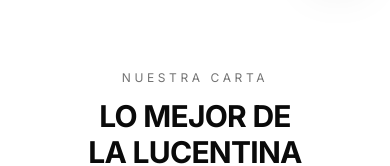
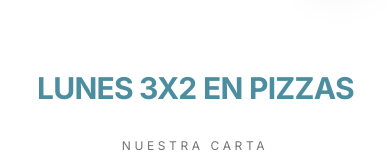
Before and after one commit to manuRoRe/la-lucentina, a React (Vite) app: page / in a window 390 px wide. Shown: the part 854-1020 px from the top of the page. Built offline with nearby package versions, Linux system fonts and the light colour scheme; no server answers; the database is empty.

Commit message:
Update in the phone calls adding an alert to dont call instantly after clicking the button

```diff
--- a/package.json
+++ b/package.json
@@ -14,7 +14,9 @@
     "@tailwindcss/vite": "^4.2.0",
     "class-variance-authority": "^0.7.1",
     "clsx": "^2.1.1",
+    "gsap": "^3.14.2",
     "lucide-react": "^0.575.0",
+    "motion": "^12.34.3",
     "radix-ui": "^1.4.3",
     "react": "^19.2.0",
     "react-dom": "^19.2.0",
--- /dev/null
+++ b/src/components/BlurText.tsx
@@ -0,0 +1,132 @@
+import { motion, type Easing, type Transition } from "motion/react";
+import { useEffect, useRef, useState, useMemo } from "react";
+
+type BlurTextProps = {
+  text?: string;
+  delay?: number;
+  className?: string;
+  animateBy?: "words" | "letters";
+  direction?: "top" | "bottom";
+  threshold?: number;
+  rootMargin?: string;
+  animationFrom?: Record<string, string | number>;
+  animationTo?: Array<Record<string, string | number>>;
+  easing?: Easing | Easing[];
+  onAnimationComplete?: () => void;
+  stepDuration?: number;
+};
+
+const buildKeyframes = (
+  from: Record<string, string | number>,
+  steps: Array<Record<string, string | number>>,
+): Record<string, Array<string | number>> => {
+  const keys = new Set<string>([
+    ...Object.keys(from),
+    ...steps.flatMap((s) => Object.keys(s)),
+  ]);
+
+  const keyframes: Record<string, Array<string | number>> = {};
+  keys.forEach((k) => {
+    keyframes[k] = [from[k], ...steps.map((s) => s[k])];
+  });
+  return keyframes;
+};
+
+const BlurText: React.FC<BlurTextProps> = ({
+  text = "",
+  delay = 200,
+  className = "",
+  animateBy = "words",
+  direction = "top",
+  threshold = 0.1,
+  rootMargin = "0px",
+  animationFrom,
+  animationTo,
+  easing = (t: number) => t,
+  onAnimationComplete,
+  stepDuration = 0.35,
+}) => {
+  const elements = animateBy === "words" ? text.split(" ") : text.split("");
+  const [inView, setInView] = useState(false);
+  const ref = useRef<HTMLParagraphElement>(null);
+
+  useEffect(() => {
+    if (!ref.current) return;
+    const observer = new IntersectionObserver(
+      ([entry]) => {
+        if (entry.isIntersecting) {
+          setInView(true);
+          observer.unobserve(ref.current as Element);
+        }
+      },
+      { threshold, rootMargin },
+    );
+    observer.observe(ref.current);
+    return () => observer.disconnect();
+  }, [threshold, rootMargin]);
+
+  const defaultFrom = useMemo(
+    () =>
+      direction === "top"
+        ? { filter: "blur(10px)", opacity: 0, y: -50 }
+        : { filter: "blur(10px)", opacity: 0, y: 50 },
+    [direction],
+  );
+
+  const defaultTo = useMemo(
+    () => [
+      {
+        filter: "blur(5px)",
+        opacity: 0.5,
+        y: direction === "top" ? 5 : -5,
+      },
+      { filter: "blur(0px)", opacity: 1, y: 0 },
+    ],
+    [direction],
+  );
+
+  const fromSnapshot = animationFrom ?? defaultFrom;
+  const toSnapshots = animationTo ?? defaultTo;
+
+  const stepCount = toSnapshots.length + 1;
+  const totalDuration = stepDuration * (stepCount - 1);
+  const times = Array.from({ length: stepCount }, (_, i) =>
+    stepCount === 1 ? 0 : i / (stepCount - 1),
+  );
+
+  return (
+    <p ref={ref} className={`blur-text ${className} flex flex-wrap`}>
+      {elements.map((segment, index) => {
+        const animateKeyframes = buildKeyframes(fromSnapshot, toSnapshots);
+
+        const spanTransition: Transition = {
+          duration: totalDuration,
+          times,
+          delay: (index * delay) / 1000,
+          ease: easing,
+        };
+
+        return (
+          <motion.span
+            key={index}
+            initial={fromSnapshot}
+            animate={inView ? animateKeyframes : fromSnapshot}
+            transition={spanTransition}
+            onAnimationComplete={
+              index === elements.length - 1 ? onAnimationComplete : undefined
+            }
+            style={{
+              display: "inline-block",
+              willChange: "transform, filter, opacity",
+            }}
+          >
+            {segment === " " ? "\u00A0" : segment}
+            {animateBy === "words" && index < elements.length - 1 && "\u00A0"}
+          </motion.span>
+        );
+      })}
+    </p>
+  );
+};
+
+export default BlurText;
--- /dev/null
+++ b/src/components/ContactAlert.tsx
@@ -0,0 +1,47 @@
+import { CONTACT_INFO } from "@/config/Constants";
+import {
+  AlertDialogHeader,
+  AlertDialogTitle,
+  AlertDialogDescription,
+  AlertDialogFooter,
+  AlertDialogCancel,
+  AlertDialogAction,
+  AlertDialog,
+  AlertDialogContent,
+  AlertDialogTrigger,
+} from "./ui/alert-dialog";
+
+const ContactAlert = ({ children }: { children: React.ReactNode }) => {
+  return (
+    <AlertDialog>
+      <AlertDialogTrigger asChild>{children}</AlertDialogTrigger>
+
+      <AlertDialogContent className="rounded-2xl w-[90%] max-w-[400px]">
+        <AlertDialogHeader>
+          <AlertDialogTitle className="text-xl font-black uppercase tracking-tight">
+            ¿Hacemos tu pedido?
+          </AlertDialogTitle>
+          <AlertDialogDescription className="text-base">
+            Te conectaremos directamente con La Lucentina para que puedas pedir
+            tus platos favoritos o consultar lo que quieras.
+          </AlertDialogDescription>
+        </AlertDialogHeader>
+        <AlertDialogFooter className="gap-2 mt-4">
+          <AlertDialogCancel className="font-bold uppercase text-xs tracking-widest border-2">
+            Aun no
+          </AlertDialogCancel>
+          <AlertDialogAction asChild className="bg-black hover:bg-neutral-800">
+            <a
+              href={`tel:${CONTACT_INFO.phone}`}
+              className="font-bold uppercase text-xs tracking-widest text-white"
+            >
+              Llamar ahora
+            </a>
+          </AlertDialogAction>
+        </AlertDialogFooter>
+      </AlertDialogContent>
+    </AlertDialog>
+  );
+};
+
+export default ContactAlert;
--- a/src/components/Footer.tsx
+++ b/src/components/Footer.tsx
@@ -1,6 +1,7 @@
 import { Phone, Instagram, Facebook } from "lucide-react";
 import { CONTACT_INFO } from "../config/Constants";
 import { navLinks } from "@/lib/nav-links";
+import ContactAlert from "./ContactAlert";
 
 export function Footer() {
   return (
@@ -45,15 +46,18 @@
               Contacto
             </h4>
             <div className="flex flex-col gap-4">
-              <a
-                href={CONTACT_INFO.phone}
+              <ContactAlert>
+                <button
+                  type="button"
                   className="flex items-center gap-3 text-sm font-semibold text-white/70 transition-colors hover:text-white"
+                  aria-label="Llamar a la lucentina"
                 >
                   <div className="flex h-8 w-8 items-center justify-center rounded-full bg-white/10">
                     <Phone className="h-4 w-4" />
                   </div>
                   {CONTACT_INFO.phoneLabel}
-              </a>
+                </button>
+              </ContactAlert>
             </div>
 
             <div className="mt-8 flex gap-4">
--- a/src/components/Hero.tsx
+++ b/src/components/Hero.tsx
@@ -1,4 +1,5 @@
 import { ArrowDown } from "lucide-react";
+import ContactAlert from "./ContactAlert";
 
 export function Hero() {
   return (
@@ -38,12 +39,15 @@
             Ver la Carta
             <ArrowDown className="h-4 w-4" />
           </a>
-          <a
-            href="tel:+34912345678"
-            className="inline-flex items-center gap-2 rounded-full border border-white/90 px-8 py-3.5 text-sm font-semibold text-white transition-colors hover:bg-white/20"
-          >
-            Pedir por teléfono
-          </a>
+          <ContactAlert>
+            <button
+              type="button"
+              className="inline-flex items-center gap-2 rounded-full border border-white/90 px-8 py-3.5 text-sm font-semibold text-white transition-colors hover:bg-white/20"
+              aria-label="Pedir por teléfono"
+            >
+              Pedir por teléfono
+            </button>
+          </ContactAlert>
         </div>
       </div>
 
--- a/src/components/LocationSection.tsx
+++ b/src/components/LocationSection.tsx
@@ -1,5 +1,6 @@
 import { MapPin, Clock, Phone } from "lucide-react";
 import { CONTACT_INFO } from "../config/Constants";
+import ContactAlert from "./ContactAlert";
 
 const schedule = [
   { day: "Lunes", hours: "10:00 – 15:00 / 18:00 – 00:00" },
@@ -68,12 +69,15 @@
                 <h3 className="text-lg font-bold text-black uppercase tracking-tight">
                   Teléfono
                 </h3>
-                <a
-                  href={CONTACT_INFO.phone}
-                  className="mt-1 inline-block text-lg font-bold text-black underline underline-offset-4 transition-opacity hover:opacity-70"
-                >
-                  {CONTACT_INFO.phoneLabel}
-                </a>
+                <ContactAlert>
+                  <button
+                    type="button"
+                    className="mt-1 inline-block text-lg font-bold text-black underline underline-offset-4 transition-opacity hover:opacity-70"
+                    aria-label="LLamar a la lucentina"
+                  >
+                    {CONTACT_INFO.phoneLabel}
+                  </button>
+                </ContactAlert>
               </div>
             </div>
 
--- a/src/components/MenuSection.tsx
+++ b/src/components/MenuSection.tsx
@@ -1,4 +1,3 @@
-import { CONTACT_INFO } from "@/config/Constants";
 import { ProductCard } from "./ProductCard";
 import { AllergenTable } from "./AllergenTable";
 import { Phone } from "lucide-react";
@@ -7,6 +6,8 @@
 import { useStickyTabs } from "@/hooks/useStickyTabs";
 import type { Product } from "@/interfaces/Product";
 import { getProductsAction } from "@/actions/get-all-products";
+import ContactAlert from "./ContactAlert";
+import BlurText from "./BlurText";
 
 export function MenuSection() {
   const [products, setProducts] = useState<Product[]>([]);
@@ -54,6 +55,14 @@
     >
       {/* Títulos de la sección */}
       <div className="mx-auto max-w-7xl px-6 mb-12 text-center">
+        <BlurText
+          text="LUNES 3X2 EN PIZZAS"
+          delay={300}
+          animateBy="words"
+          direction="bottom"
+          onAnimationComplete={() => console.log("Animation completed!")}
+          className="text-3xl mb-8 align-middle justify-center font-bold tracking-tight text-cyan-800/70 md:text-5xl uppercase"
+        />
         <p className="mb-3 text-xs uppercase tracking-[0.3em] text-muted-foreground">
           Nuestra Carta
         </p>
@@ -136,13 +145,16 @@
 
         {/* Botón de Llamada a la Acción */}
         <div className="mt-16 flex justify-center">
-          <a
-            href={CONTACT_INFO.phone}
-            className="flex items-center gap-3 rounded-full border-2 border-black bg-white px-10 py-4 text-sm font-black uppercase tracking-widest hover:bg-black hover:text-white transition-all shadow-[4px_4px_0px_0px_rgba(0,0,0,1)] active:translate-x-[2px] active:translate-y-[2px] active:shadow-none"
-          >
-            <Phone className="h-4 w-4" />
-            Pide tus {categoryInfo.title.toLowerCase()}
-          </a>
+          <ContactAlert>
+            <button
+              type="button"
+              className="flex items-center gap-3 rounded-full border-2 border-black bg-white px-10 py-4 text-sm font-black uppercase tracking-widest hover:bg-black hover:text-white transition-all shadow-[4px_4px_0px_0px_rgba(0,0,0,1)] active:translate-x-[2px] active:translate-y-[2px] active:shadow-none"
+              aria-label="Llamar a la lucentina"
+            >
+              <Phone className="h-4 w-4" />
+              Pide tus {categoryInfo.title.toLowerCase()}
+            </button>
+          </ContactAlert>
         </div>
       </div>
     </section>
```
Also changed, not shown: src/components/FabPhone.tsx (+13 -11 lines), src/components/Navbar.tsx (+13 -7 lines), 1 other file (tests, documents, lock files or other folders). Lines whose indentation alone changed are shown as unchanged.
